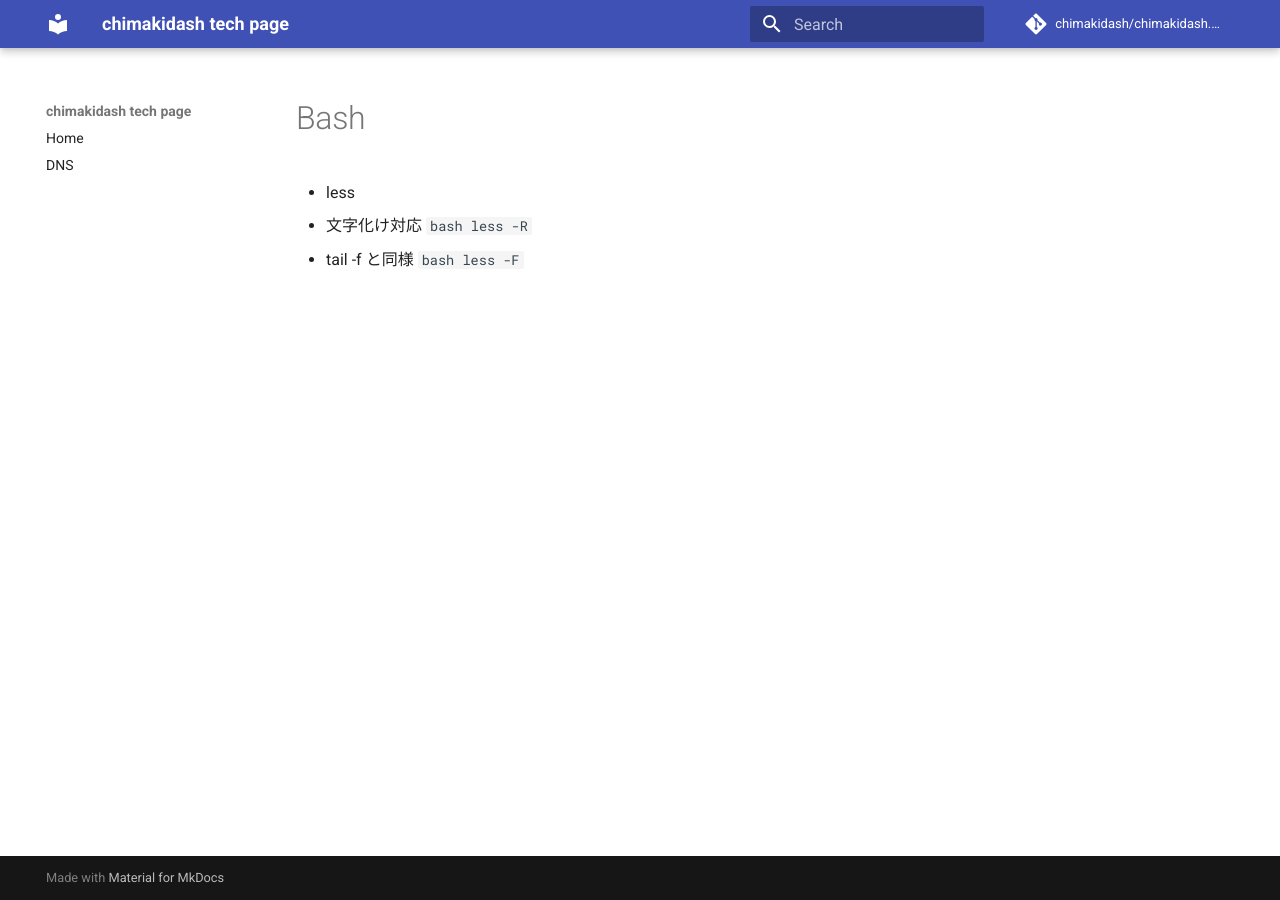
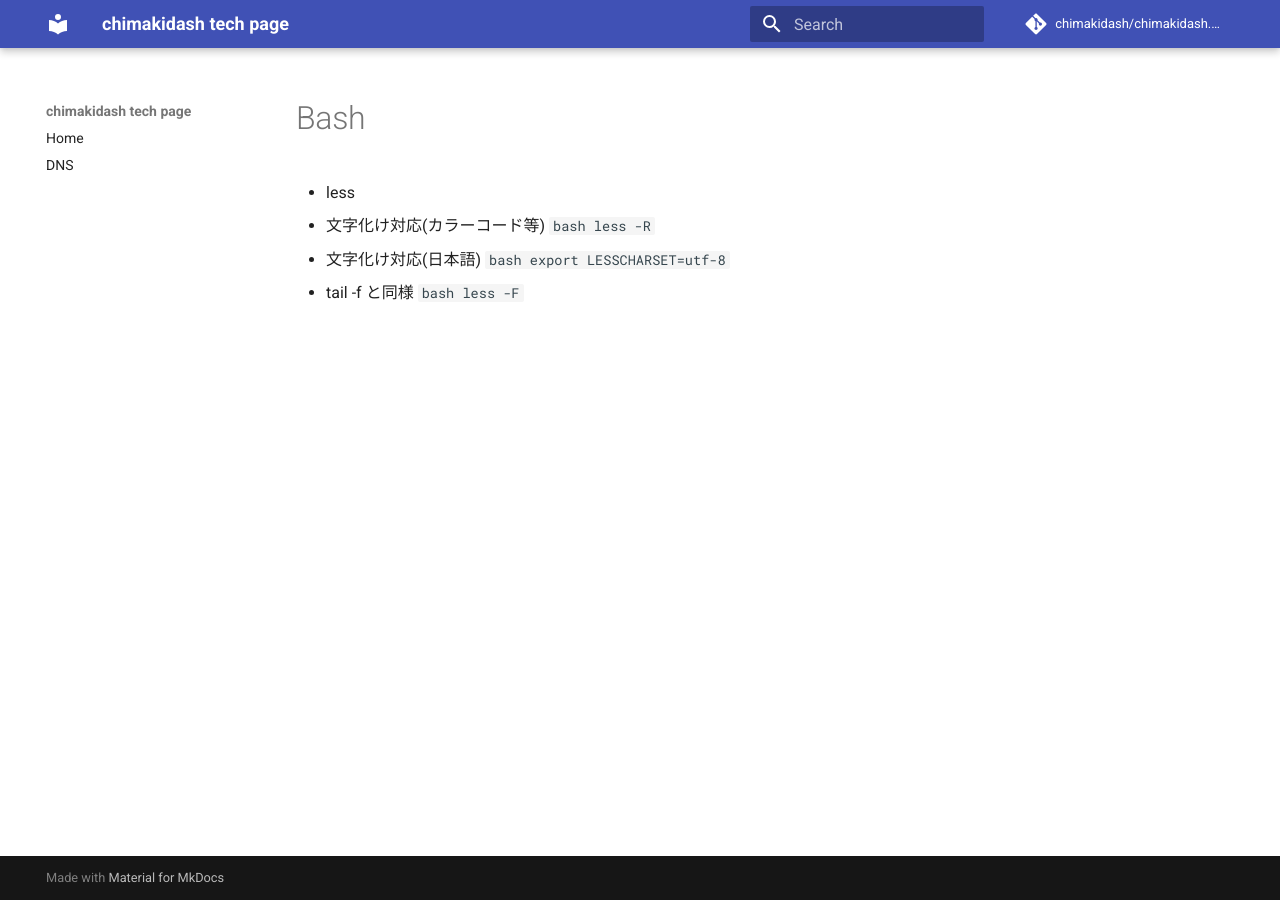
Before and after one commit to chimakidash/MyPages, an MkDocs documentation site: the page built from docs/bash.md, in a window 1280 px wide. Built offline with MkDocs 1.6.1 and Material for MkDocs 9.7.7, drawn with Linux system fonts in a browser that asks for light colours.

Commit message:
Update bash.md

````diff
--- a/docs/bash.md
+++ b/docs/bash.md
@@ -1,8 +1,13 @@
  - less
-   - 文字化け対応
+   - 文字化け対応(カラーコード等)
  ```bash
  less -R
  ```
+   - 文字化け対応(日本語)
+ ```bash
+ export LESSCHARSET=utf-8
+ ```
+
    - tail -f と同様
  ```bash
  less -F
````
